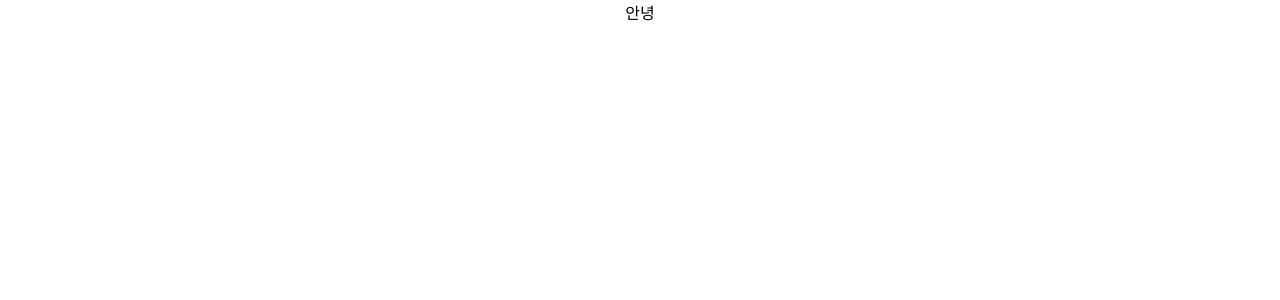
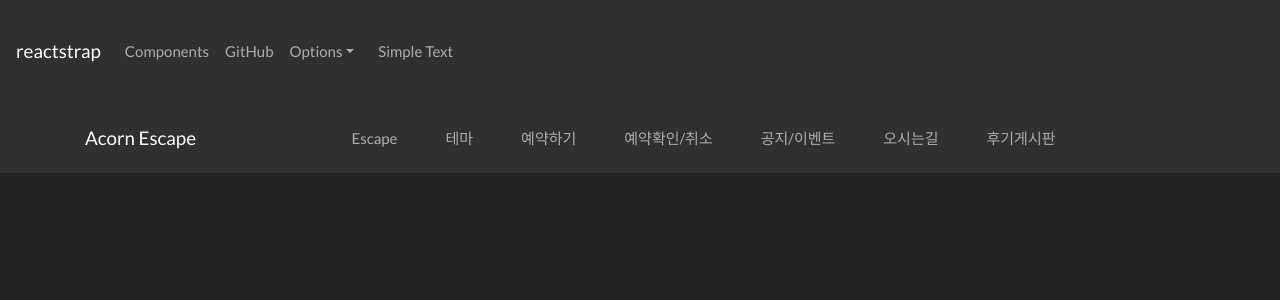
Before and after one commit to WachsenHaus/escape-react-front, a React (Create React App) app: page / in a window 1280 px wide. Shown: the top 300 px of the page. Built offline with nearby package versions, Linux system fonts and the light colour scheme.

Commit message:
<추가>: <reactstrap 테스트> git push origin master

```diff
--- a/package.json
+++ b/package.json
@@ -7,9 +7,12 @@
     "@testing-library/jest-dom": "^5.11.4",
     "@testing-library/react": "^11.1.0",
     "@testing-library/user-event": "^12.1.10",
+    "bootstrap": "^4.5.3",
+    "bootswatch": "^4.5.3",
     "react": "^17.0.1",
     "react-dom": "^17.0.1",
     "react-scripts": "4.0.1",
+    "reactstrap": "^8.8.1",
     "web-vitals": "^0.2.4"
   },
   "scripts": {
--- a/src/App.js
+++ b/src/App.js
@@ -1,7 +1,118 @@
 import "./App.css";
+import "bootstrap/dist/css/bootstrap.min.css";
+import "bootswatch/dist/darkly/bootstrap.css";
+import {
+  Button,
+  Collapse,
+  DropdownItem,
+  DropdownMenu,
+  DropdownToggle,
+  Nav,
+  Navbar,
+  NavbarBrand,
+  NavbarText,
+  NavbarToggler,
+  NavItem,
+  NavLink,
+  UncontrolledDropdown,
+} from "reactstrap";
+import { useState } from "react";
 
 function App() {
-  return <div className="App">안녕</div>;
+  const [isOpen, setIsOpen] = useState(false);
+
+  const toggle = () => setIsOpen(!isOpen);
+  return (
+    <>
+      <Navbar className="navbar-padding" color="dark" dark expand="lg">
+        <NavbarBrand href="/">reactstrap</NavbarBrand>
+        <NavbarToggler onClick={toggle} />
+        <Collapse isOpen={isOpen} navbar>
+          <Nav
+            className="navbar navbar-expand-lg navbar-dark bg-dark navbar-padding"
+            navbar
+          >
+            <NavItem>
+              <NavLink href="/components/">Components</NavLink>
+            </NavItem>
+            <NavItem>
+              <NavLink href="https://github.com/reactstrap/reactstrap">GitHub</NavLink>
+            </NavItem>
+            <UncontrolledDropdown nav inNavbar>
+              <DropdownToggle nav caret>
+                Options
+              </DropdownToggle>
+              <DropdownMenu right>
+                <DropdownItem>Option 1</DropdownItem>
+                <DropdownItem>Option 2</DropdownItem>
+                <DropdownItem divider />
+                <DropdownItem>Reset</DropdownItem>
+              </DropdownMenu>
+            </UncontrolledDropdown>
+          </Nav>
+          <NavbarText>Simple Text</NavbarText>
+        </Collapse>
+      </Navbar>
+      <nav className="navbar navbar-expand-lg navbar-dark bg-dark navbar-padding">
+        <div className="container">
+          <a className="navbar-brand" href="/home.do">
+            Acorn Escape
+          </a>
+          <button
+            className="navbar-toggler"
+            type="button"
+            data-toggle="collapse"
+            data-target="#navbarColor02"
+            aria-controls="navbarColor02"
+            aria-expanded="false"
+            aria-label="Toggle navigation"
+          >
+            <span className="navbar-toggler-icon"></span>
+          </button>
+
+          <div className="collapse navbar-collapse" id="navbarColor02">
+            <ul className="navbar-nav ml-auto mr-auto">
+              <li className="nav-item ml-3 mr-3">
+                <a className="nav-link" href="/intro.do">
+                  Escape
+                </a>
+              </li>
+              <li className="nav-item ml-3 mr-3">
+                <a className="nav-link" href="/thema/thema.do">
+                  테마
+                </a>
+              </li>
+              <li className="nav-item ml-3 mr-3">
+                <a className="nav-link" href="/reservation/reservation.do">
+                  예약하기
+                </a>
+              </li>
+              <li className="nav-item ml-3 mr-3">
+                <a className="nav-link" href="/confirm/list.do">
+                  예약확인/취소
+                </a>
+              </li>
+              <li className="nav-item ml-3 mr-3">
+                <a className="nav-link" href="/notice/hongdae/list.do">
+                  공지/이벤트
+                </a>
+              </li>
+              <li className="nav-item ml-3 mr-3">
+                <a className="nav-link" id="mapInfo" href="/mapinfo/mapinfo.do">
+                  오시는길
+                </a>
+              </li>
+              <li className="nav-item ml-3 mr-3">
+                <a className="nav-link" href="/review/list.do">
+                  후기게시판
+                </a>
+              </li>
+            </ul>
+          </div>
+        </div>
+      </nav>
+    </>
+  );
 }
 
 export default App;
```
Also changed, not shown: 2 other files (tests, documents, lock files or other folders).
